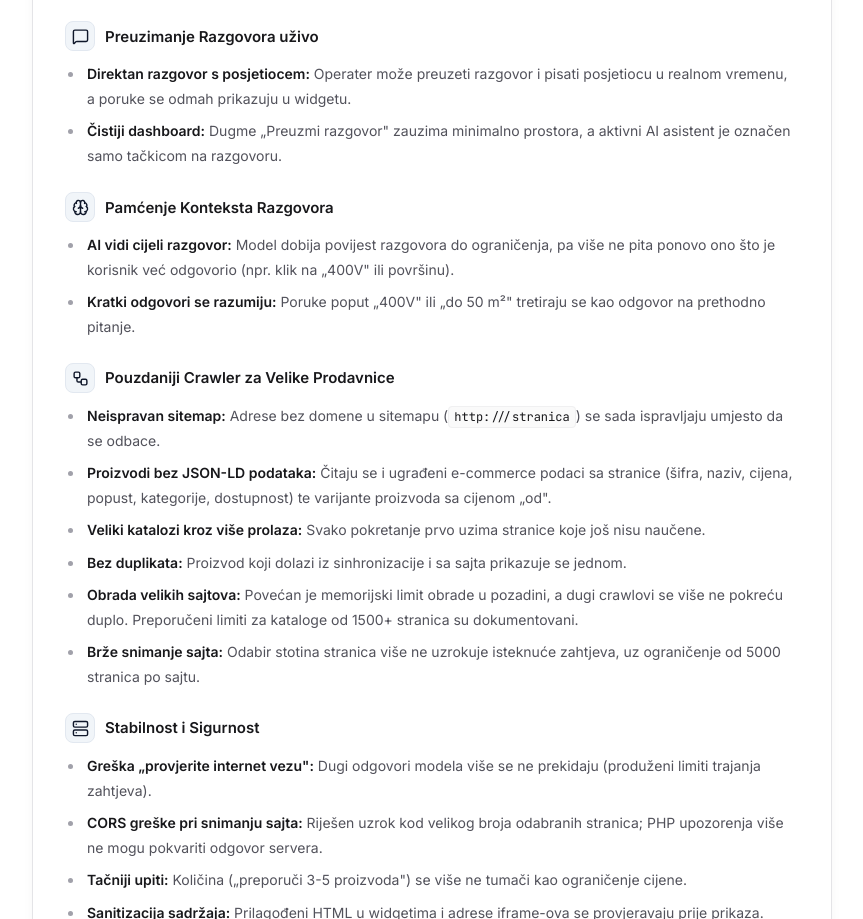
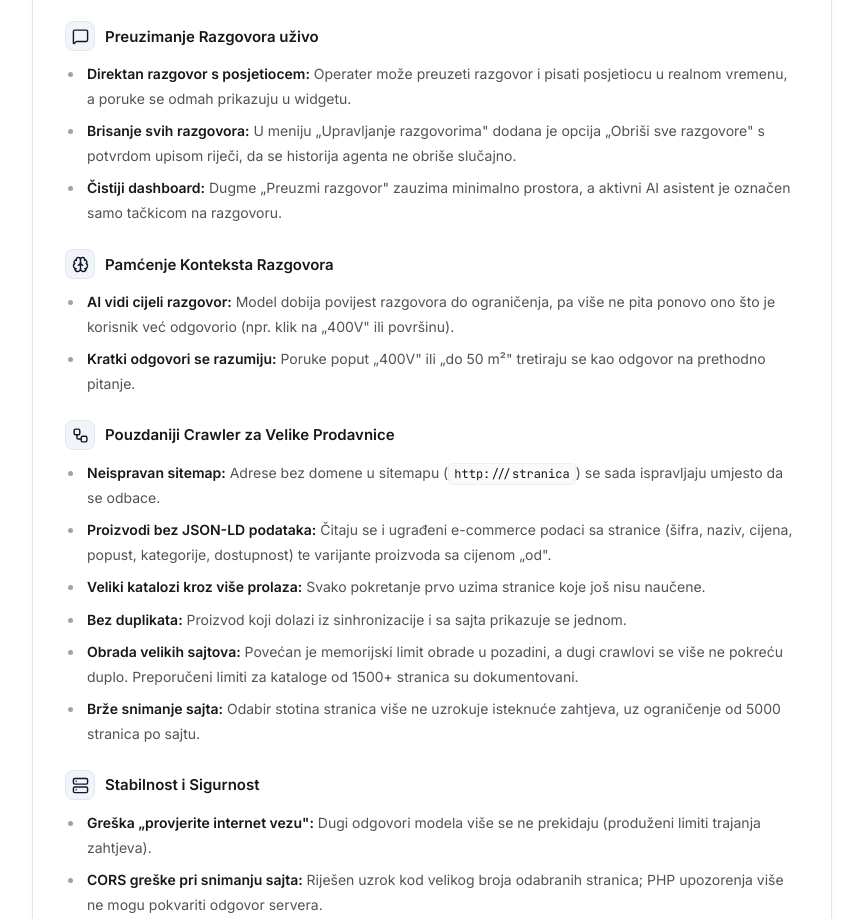
Before and after one commit to davidvidovic-web/pitaj-changelog, an Astro site: page /releases/0_11_beta in a window 1280 px wide. Shown: the part 961-1880 px from the top of the page, without its empty margins (208-1071 px from the left). Built offline with nearby package versions, Linux system fonts and the light colour scheme; Astro itself is replaced by a stand-in of ours.

Commit message:
docs: add delete-all conversations to v0.11-beta notes
Co-Authored-By: Claude Sonnet 5.5 <noreply@anthropic.com>

```diff
--- a/src/content/releases/0_11_beta.mdx
+++ b/src/content/releases/0_11_beta.mdx
@@ -27,6 +27,7 @@ Izdanje **v0.11-beta** povezuje chat s vašim proizvodima: kad posjetilac traži
 <SectionHeader icon="chat" title="Preuzimanje Razgovora uživo" />
 
 - **Direktan razgovor s posjetiocem:** Operater može preuzeti razgovor i pisati posjetiocu u realnom vremenu, a poruke se odmah prikazuju u widgetu.
+- **Brisanje svih razgovora:** U meniju „Upravljanje razgovorima" dodana je opcija „Obriši sve razgovore" s potvrdom upisom riječi, da se historija agenta ne obriše slučajno.
 - **Čistiji dashboard:** Dugme „Preuzmi razgovor" zauzima minimalno prostora, a aktivni AI asistent je označen samo tačkicom na razgovoru.
 
 <SectionHeader icon="brain" title="Pamćenje Konteksta Razgovora" />
```
